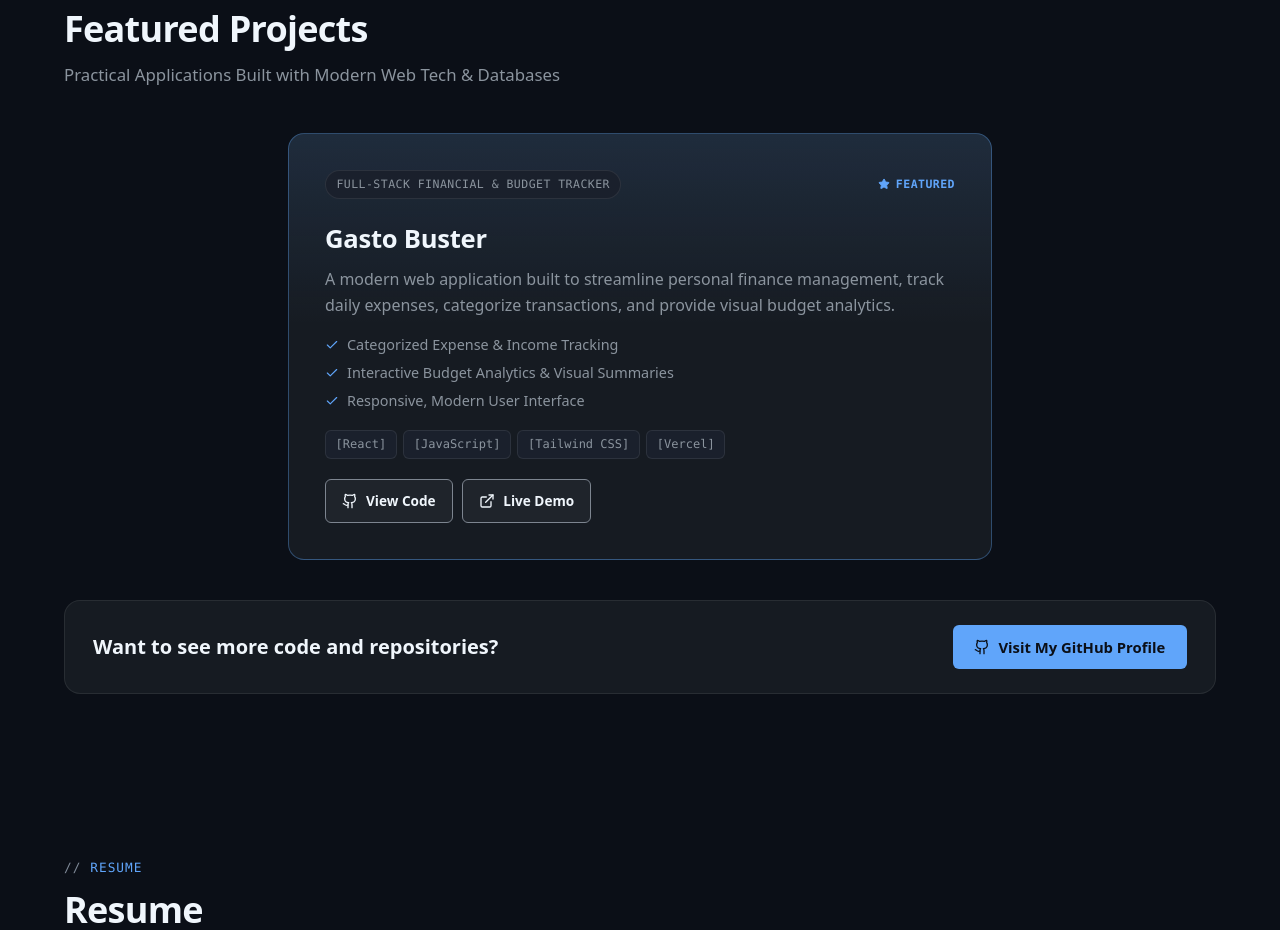
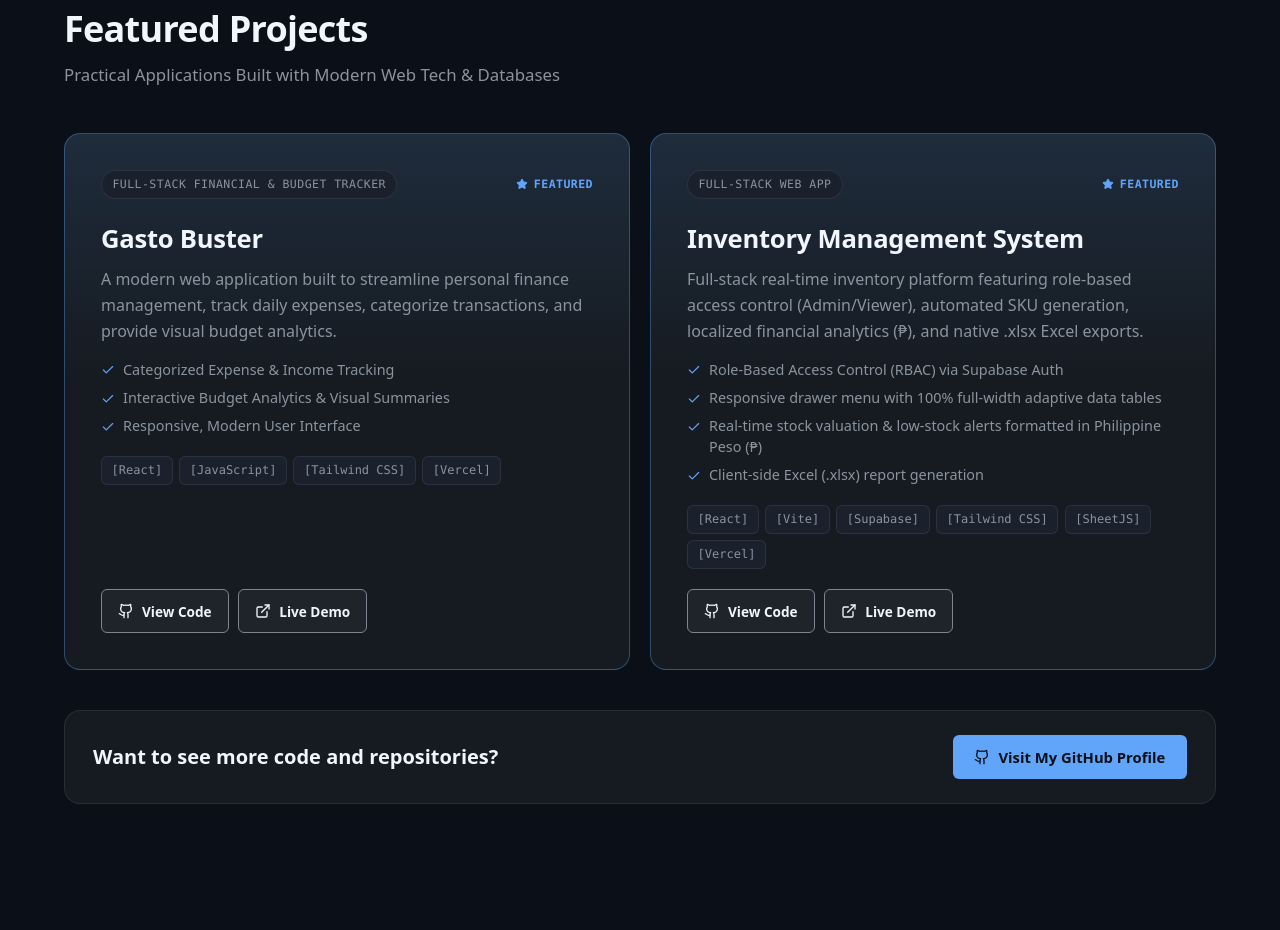
Before and after one commit to mxrckyyy/marcportfolio, a React (Vite) app: page / in a window 1280 px wide. Shown: the part 2080-3010 px from the top of the page. Built offline with nearby package versions, Linux system fonts and the light colour scheme.

Commit message:
add inventory project

```diff
--- a/src/data/projects.js
+++ b/src/data/projects.js
@@ -18,6 +18,31 @@ export const projects = [
     github: 'https://github.com/mxrckyyy/Gasto-Buster',
     featured: true,
   },
+  {
+    id: 'inventory-system',
+    title: 'Inventory Management System',
+    category: 'Full-Stack Web App',
+    type: 'web',
+    description:
+      'Full-stack real-time inventory platform featuring role-based access control (Admin/Viewer), automated SKU generation, localized financial analytics (₱), and native .xlsx Excel exports.',
+    technologies: [
+      'React',
+      'Vite',
+      'Supabase',
+      'Tailwind CSS',
+      'SheetJS',
+      'Vercel',
+    ],
+    features: [
+      'Role-Based Access Control (RBAC) via Supabase Auth',
+      'Responsive drawer menu with 100% full-width adaptive data tables',
+      'Real-time stock valuation & low-stock alerts formatted in Philippine Peso (₱)',
+      'Client-side Excel (.xlsx) report generation',
+    ],
+    demo: 'https://inventory-system-pi-self.vercel.app',
+    github: 'https://github.com/mxrckyyy/InventorySystem',
+    featured: true,
+  },
 ]
 
 export default projects
```
Also changed, not shown: PORTFOLIO_CONTEXT.txt.
